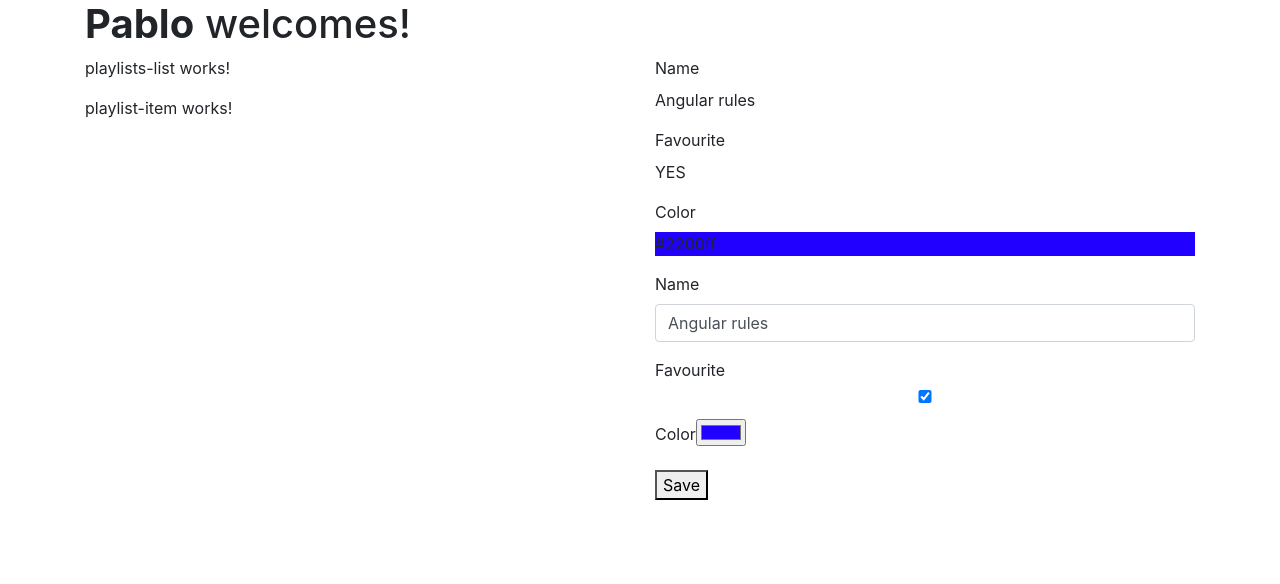
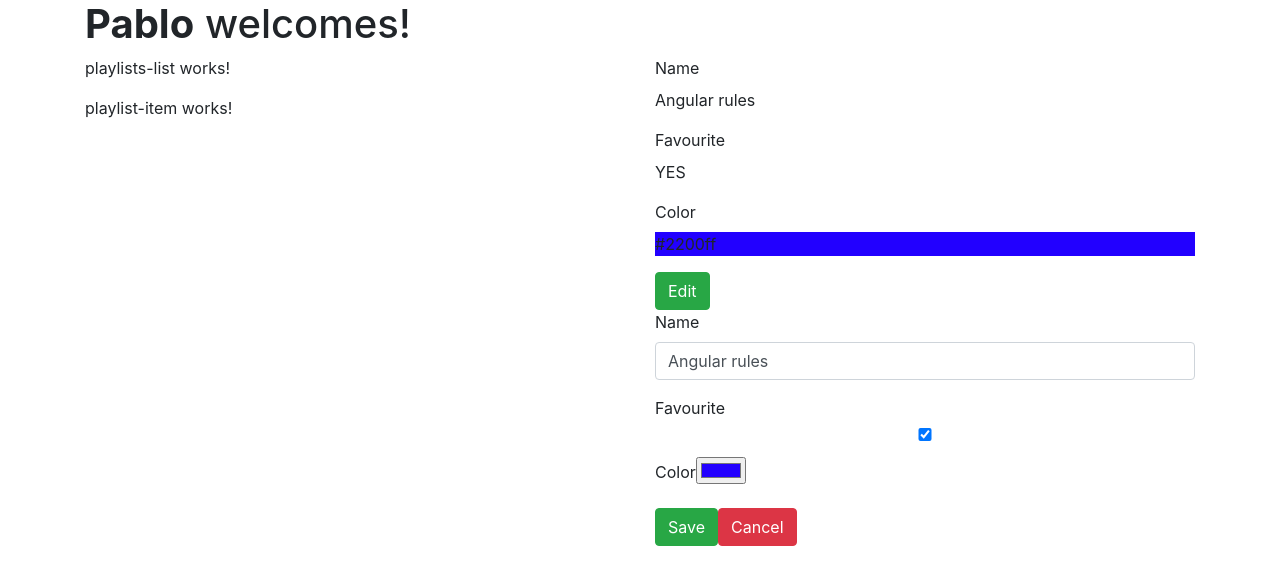
Before and after one commit to pawel-stolka/cubeAngular, an Angular app: page / in a window 1280 px wide. Shown: the top 584 px of the page. Built offline with nearby package versions, Linux system fonts and the light colour scheme.

Commit message:
edit cancel

```diff
--- a/src/app/playlists/playlist-details.component.ts
+++ b/src/app/playlists/playlist-details.component.ts
@@ -27,7 +27,9 @@ interface Playlist {
           {{ playlist.color }}
       </div>
   </div>
+  <button class="btn btn-success" (click)="edit($event)" >Edit</button>
 </div>
+
 <div>
   <div class="form-group">
     <label>Name</label>
@@ -44,10 +46,19 @@ interface Playlist {
     <input type="color" [value]="playlist.color"
       [(ngModel)]="playlist.color">
 </div>
-<button (click)="save($event)" >Save</button>
+<button class="btn btn-success" (click)="save($event)" >Save</button>
+<button class="btn btn-danger" (click)="cancel($event)" >Cancel</button>
 `, styles: []
 })
 export class PlaylistDetailsComponent implements OnInit {
+
+edit(event) {
+  console.log("editted!", event);
+}
+
+cancel(event) {
+  console.log("cancelled!", event);
+}
 
 save(event) {
   console.log("saved!", event);
```
